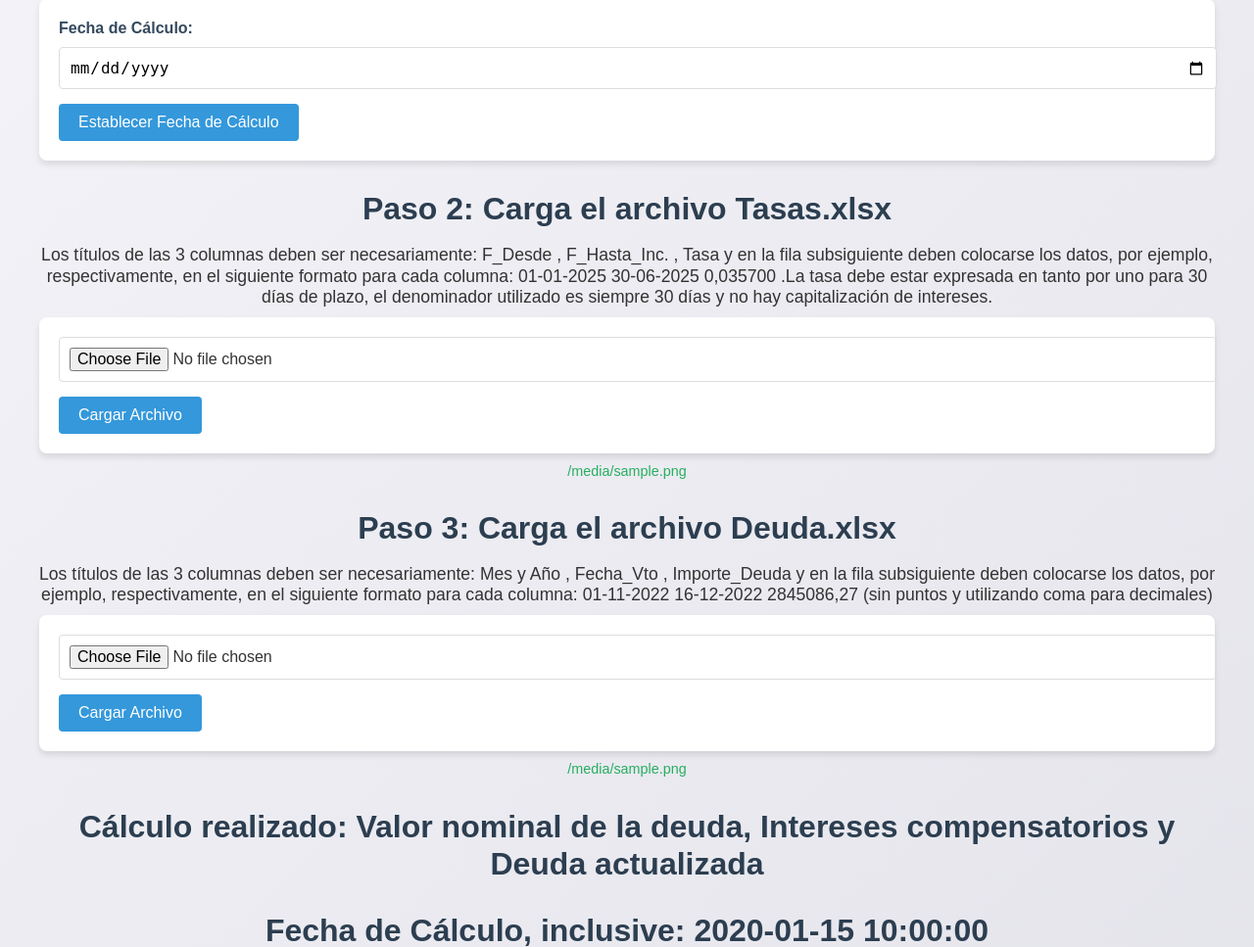
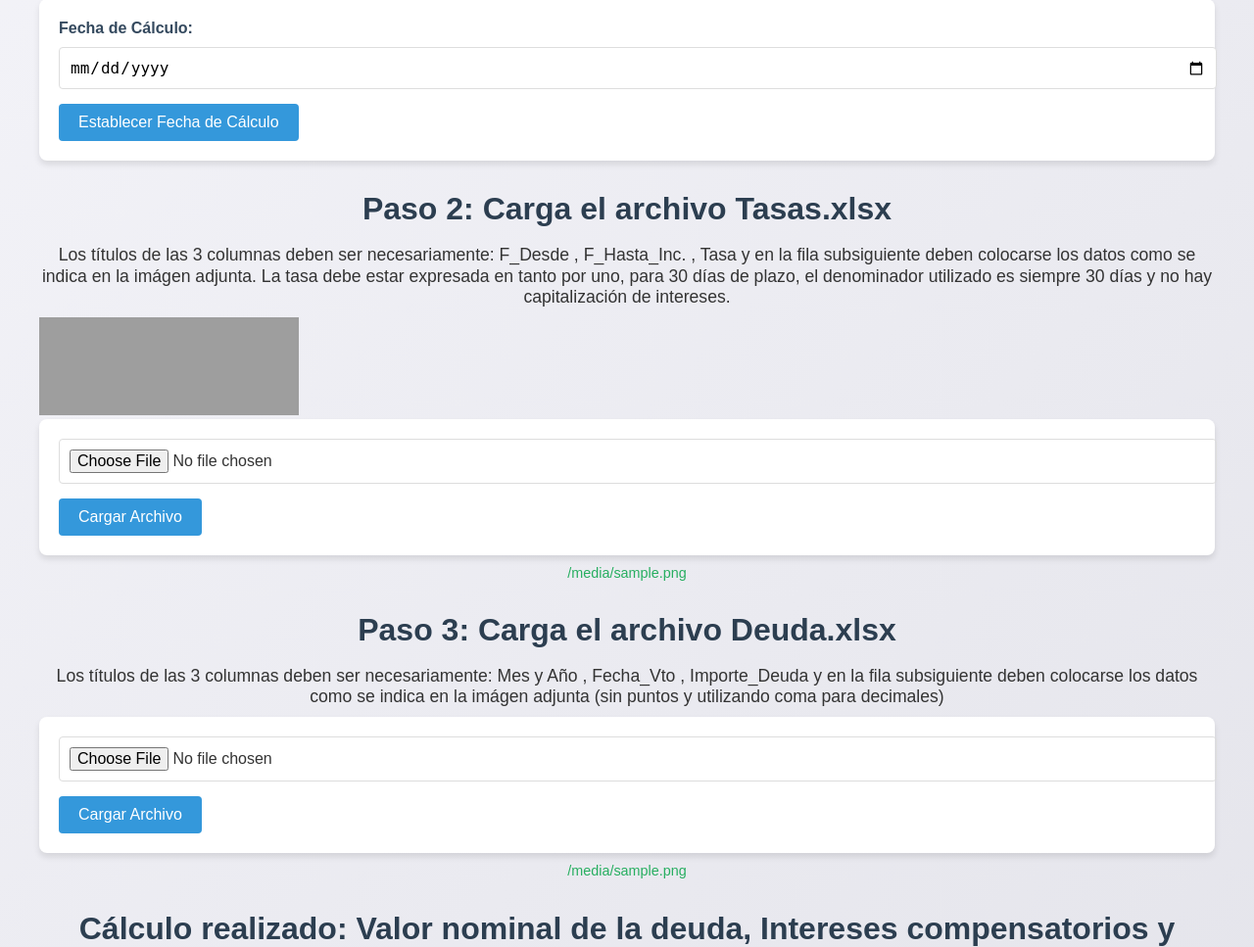
Before and after one commit to vnatale52/calculo_intereses, a Flask app: template templates/index.html in a window 1280 px wide. Shown: the part 347-1314 px from the top of the page at 98% size. Run offline with Flask 3, Linux system fonts and the light colour scheme; the template is opened without the code that fills it: most values are stand-ins (such as "Sample title", 1, 10 or a date in 2020); grey boxes are pictures that could not be loaded.

Commit message:
Agregado imágen estructura archivos en index.html

```diff
--- a/templates/index.html
+++ b/templates/index.html
@@ -25,7 +25,11 @@
         <!-- Step 2: Upload Tasa File -->
         <div>
             <h2>Paso 2: Carga el archivo Tasas.xlsx</h2>
-            <p> Los títulos de las 3 columnas deben ser necesariamente:  F_Desde  ,  F_Hasta_Inc. ,  Tasa    y en la fila subsiguiente deben colocarse los datos, por ejemplo, respectivamente, en el siguiente formato para cada columna:   01-01-2025   30-06-2025   0,035700   .La tasa debe estar expresada en tanto por uno para 30 días de plazo, el denominador utilizado es siempre 30 días y no hay capitalización de intereses.</p>
+            <p> Los títulos de las 3 columnas deben ser necesariamente:  F_Desde  ,  F_Hasta_Inc. ,  Tasa  y en la fila subsiguiente deben colocarse los datos como se indica en la imágen adjunta. La tasa debe estar expresada en tanto por uno, para 30 días de plazo, el denominador utilizado es siempre 30 días y no hay capitalización de intereses.</p>
+
+            <img src="{{ 'static/estructura_archivos.JPG' }}" alt="Imágen de la estructura de los archivos" width="265" height="100">
+
+
             <form action="/upload_tasa" method="post" enctype="multipart/form-data">
                 <input type="file" name="tasa_file" accept=".xlsx" required>
                 <button type="submit">Cargar Archivo</button>
@@ -36,7 +40,7 @@
         <!-- Step 3: Upload Deuda File -->
         <div>
             <h2>Paso 3: Carga el archivo Deuda.xlsx</h2>
-            <p> Los títulos de las 3 columnas deben ser necesariamente:  Mes y Año   ,  Fecha_Vto   ,  Importe_Deuda    y en la fila subsiguiente deben colocarse los datos, por ejemplo, respectivamente, en el siguiente formato para cada columna:  01-11-2022  16-12-2022  2845086,27 (sin puntos y utilizando coma para decimales) </p>
+            <p> Los títulos de las 3 columnas deben ser necesariamente:  Mes y Año  ,  Fecha_Vto  ,  Importe_Deuda   y en la fila subsiguiente deben colocarse los datos como se indica en la imágen adjunta (sin puntos y utilizando coma para decimales) </p>
             <form action="/process" method="post" enctype="multipart/form-data">
                 <input type="file" name="excel_file" accept=".xlsx" required>
                 <button type="submit">Cargar Archivo</button>
```
